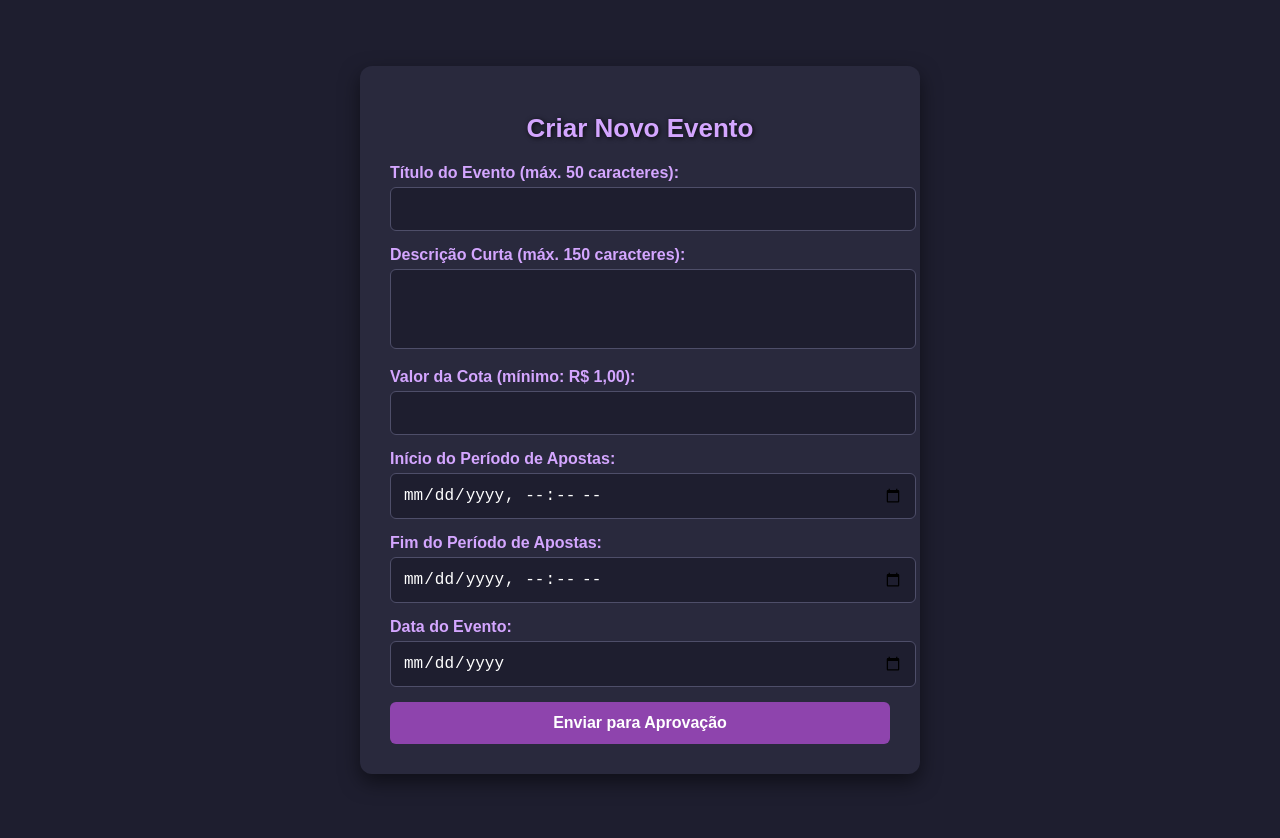
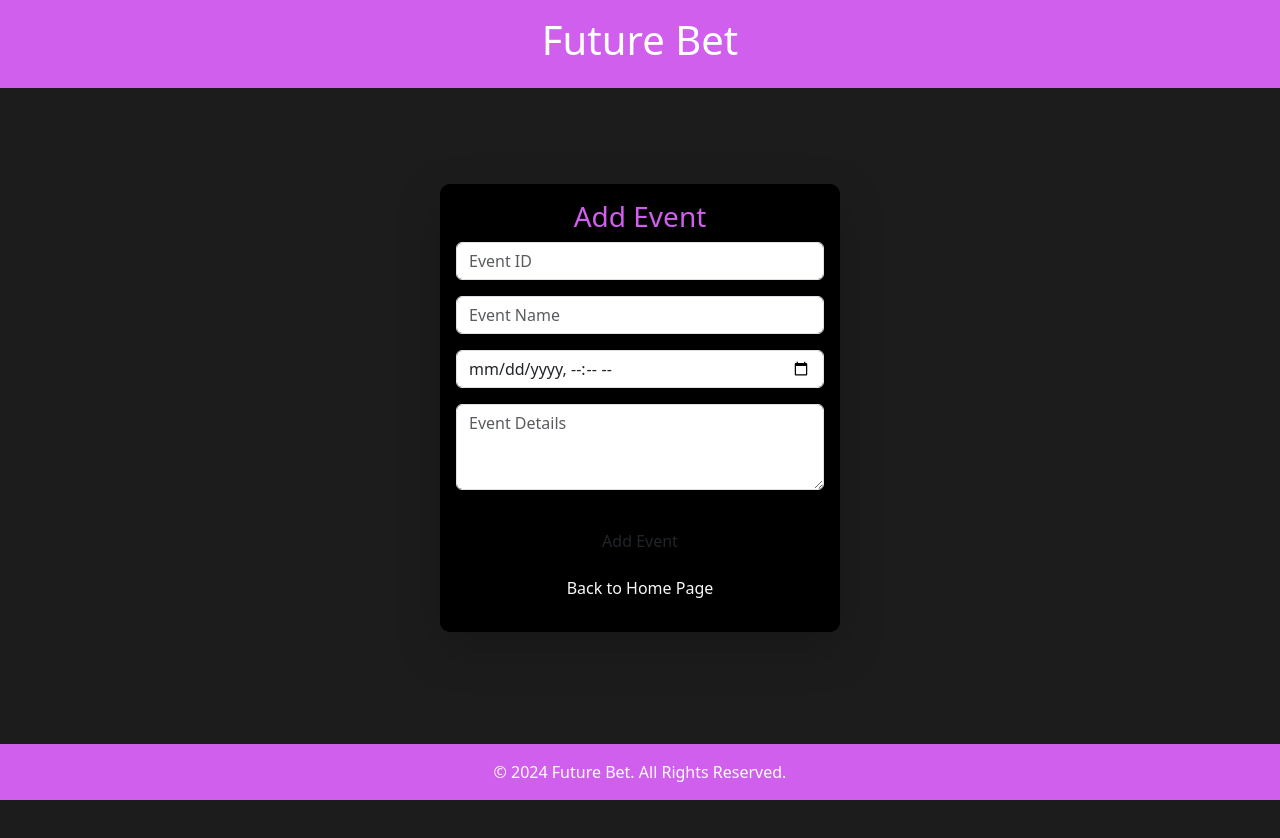
Before and after one commit to Joaopzf/Projeto-Integrador-II-Grupo-7, a website: page frontend/events/addevents.html in a window 1280 px wide. After the commit the page ends 800 px from the top, so only its background shows below. Drawn offline with nearby package versions, Linux system fonts and the light colour scheme.

Commit message:
algumas modificações no addevents.html

```diff
--- a/frontend/events/addevents.html
+++ b/frontend/events/addevents.html
@@ -1,42 +1,45 @@
-<!DOCTYPE html>
-<html lang="pt-br">
+<!doctype html>
+<html lang="en">
 <head>
-  <meta charset="UTF-8">
-  <meta name="viewport" content="width=device-width, initial-scale=1.0">
-  <title>Criar Novo Evento</title>
-  <!-- Link para o CSS -->
-  <link rel="stylesheet" href="addevents.css">
+    <meta charset="utf-8">
+    <meta name="viewport" content="width=device-width, initial-scale=1">
+    <title>Add Event - Future Bet</title>
+    <link rel="stylesheet" href="styles.css">
+    <link href="https://cdn.jsdelivr.net/npm/bootstrap@5.3.3/dist/css/bootstrap.min.css" rel="stylesheet" integrity="sha384-QWTKZyjpPEjISv5WaRU9OFeRpok6YctnYmDr5pNlyT2bRjXh0JMhjY6hW+ALEwIH" crossorigin="anonymous">
 </head>
-<body>
-  <div class="container">
-    <h1>Criar Novo Evento</h1>
-    <form action="/addNewEvent" method="POST">
-      <div class="form-group">
-        <label for="title">Título do Evento (máx. 50 caracteres):</label>
-        <input type="text" id="title" name="title" maxlength="50" required>
+<body style="background-color: #1c1c1c; color: #ffffff;">
+    <header class="py-3 text-center" style="background-color: #d15fee;">
+        <h1>Future Bet</h1>
+    </header>
+    <div class="container d-flex justify-content-center align-items-center" style="min-height: 80vh;">
+        <div class="p-3 shadow-lg" style="width: 100%; max-width: 400px; background-color: #000000; color: #d15fee; border-radius: 10px;">
+            <h3 class="text-center">Add Event</h3>
+            <form id="addEventForm">
+                <div class="mb-3">
+                    <input type="text" id="eventId" class="form-control" placeholder="Event ID" required />
                 </div>
-      <div class="form-group">
-        <label for="description">Descrição Curta (máx. 150 caracteres):</label>
-        <textarea id="description" name="description" maxlength="150" rows="3" required></textarea>
+                <div class="mb-3">
+                    <input type="text" id="eventName" class="form-control" placeholder="Event Name" required />
                 </div>
-      <div class="form-group">
-        <label for="quota-value">Valor da Cota (mínimo: R$ 1,00):</label>
-        <input type="number" id="quota-value" name="quotaValue" min="1" step="0.01" required>
+                <div class="mb-3">
+                    <input type="datetime-local" id="eventDate" class="form-control" required />
                 </div>
-      <div class="form-group">
-        <label for="bet-period-start">Início do Período de Apostas:</label>
-        <input type="datetime-local" id="bet-period-start" name="betPeriodStart" required>
+                <div class="mb-3">
+                    <textarea id="eventDetails" class="form-control" placeholder="Event Details" rows="3" required></textarea>
                 </div>
-      <div class="form-group">
-        <label for="bet-period-end">Fim do Período de Apostas:</label>
-        <input type="datetime-local" id="bet-period-end" name="betPeriodEnd" required>
+                <div id="errorMessage" class="text-danger mt-3" style="display: none;"></div>
+                <button type="submit" class="btn btn-custom w-100 mt-3">Add Event</button>
+            </form>
+            <div class="text-center mt-3">
+                <p><a href="index.html" class="text-decoration-none text-light">Back to Home Page</a></p>
             </div>
-      <div class="form-group">
-        <label for="event-date">Data do Evento:</label>
-        <input type="date" id="event-date" name="eventDate" required>
         </div>
-      <button type="submit">Enviar para Aprovação</button>
-    </form>
     </div>
+
+    <footer class="py-3 text-center" style="background-color: #d15fee; color: #ffffff;">
+        <p class="mb-0">© 2024 Future Bet. All Rights Reserved.</p>
+    </footer>
+
+    <script src="../js/app.js"></script>
 </body>
 </html>
```
Lines whose indentation alone changed are shown as unchanged.
